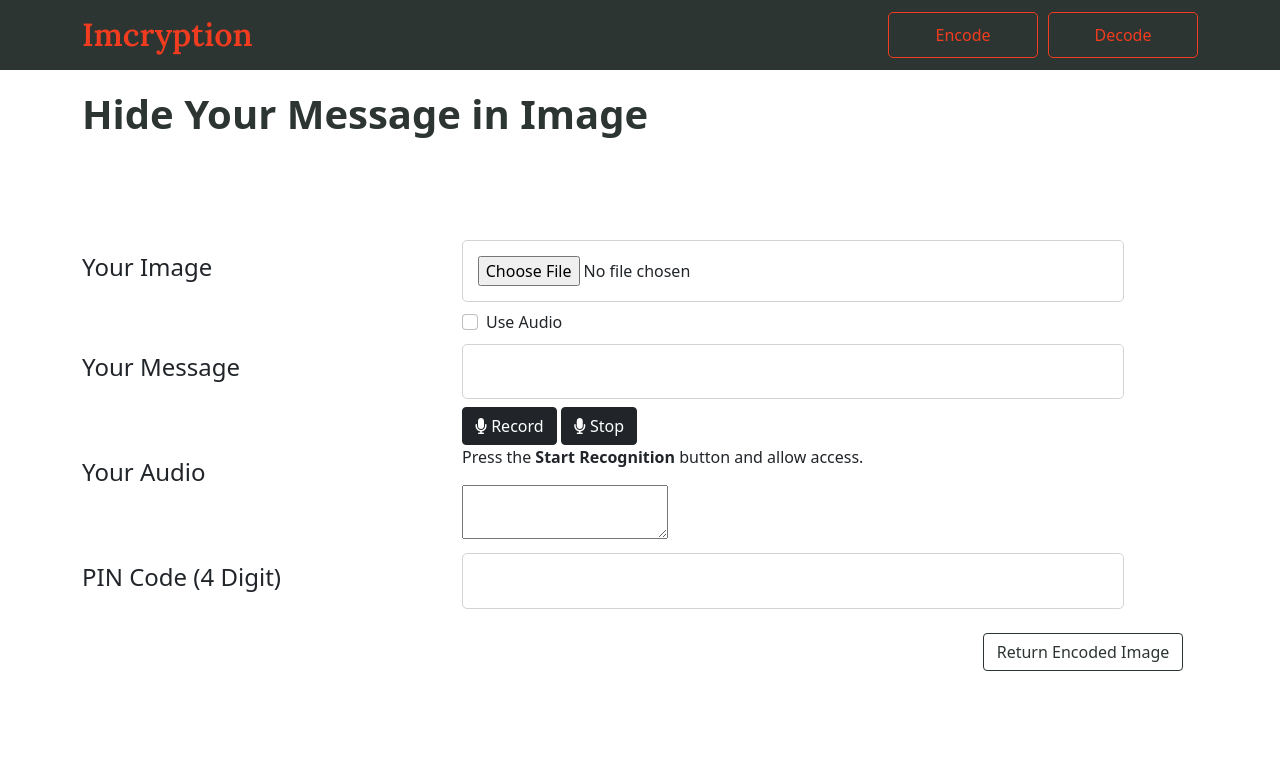
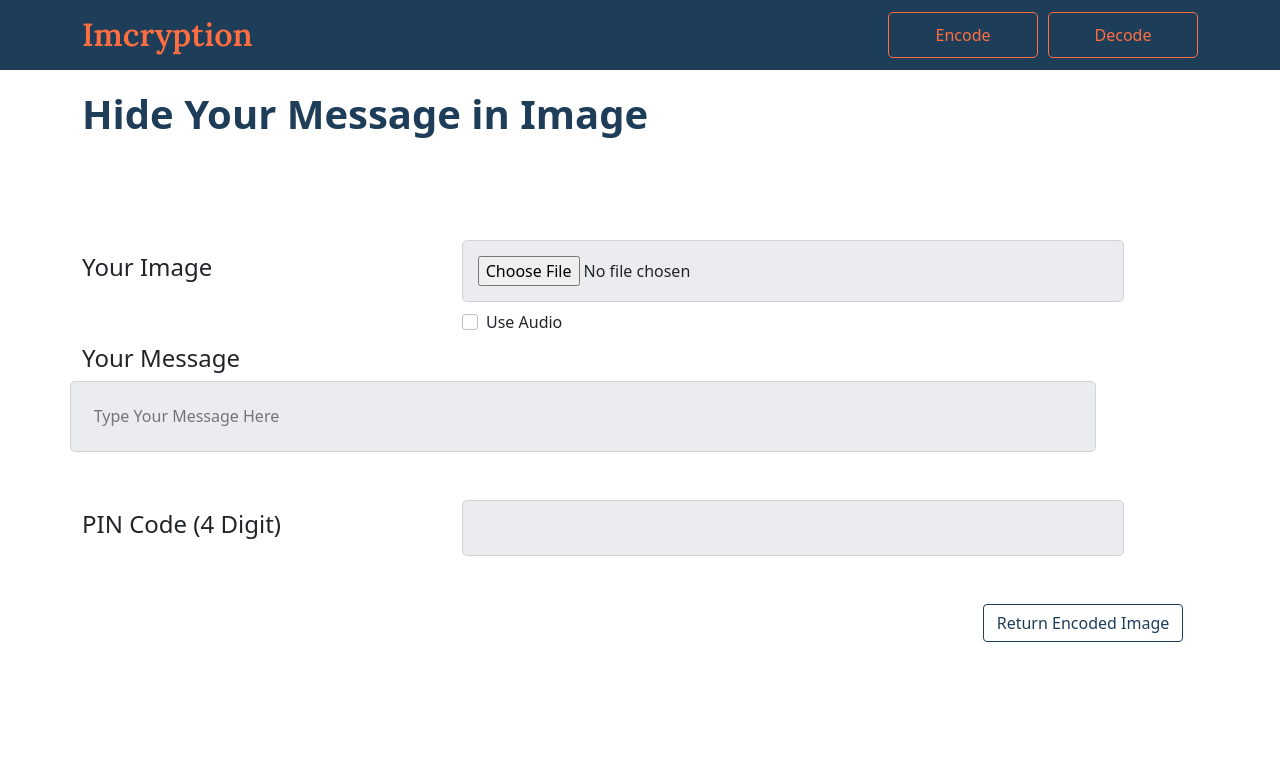
Before and after one commit to sharjeel-193/Imcryption-, a Flask app: page /encode in a window 1280 px wide. Shown: the top 766 px of the page. Run offline with Flask 2, Linux system fonts and the light colour scheme.

Commit message:
All Changes

```diff
--- a/app.py
+++ b/app.py
@@ -124,16 +124,7 @@ def download(filename):
     # print(full_path)
     return send_from_directory(full_path, filename)
 
-@app.route('/speech_To_text', methods=['POST'])
-def speech_to_text():
-    print(request.files)
-    audioFile = request.files['audio']
-    recognizer = sr.Recognizer()
-    audio_file = sr.AudioFile(audioFile)
-    with audio_file as src:
-        audio_data = recognizer.record(src)
-    transcript = recognizer.recognize_google(audio_data, key=None)
-    return jsonify({'transcript': transcript})
+
 
 if __name__ == "__main__":
     app.run()
--- a/static/javascript/decode.js
+++ b/static/javascript/decode.js
@@ -9,6 +9,7 @@ const msgBox = document.querySelector('#hidMsgBox')
 const decodeBtn = document.querySelector('#decode_btn')
 const pincode = document.querySelector('#pincode')
 const alert = document.querySelector('#decodeFormAlert')
+const passModal = document.querySelector('#passwordModal')
 
 loader.style.display = 'none'
 msgBox.style.display = 'none'
@@ -30,6 +31,7 @@ decodeBtn.addEventListener('click', async () => {
         alert.classList.remove('hide')
         alert.classList.add('show')
         alert.innerHTML = 'Please Make Sure to Fill All Fields'
+        passModal.dispose()
     }
 
 })
--- a/static/javascript/encode.js
+++ b/static/javascript/encode.js
@@ -9,30 +9,44 @@ const encodeImg = document.querySelector('#encoded_img')
 const loader = document.querySelector('#loader')
 const alert = document.querySelector('#encodeFormAlert')
 const pincode = document.querySelector('#pincode')
-
+const audioText = document.querySelector('#note-textarea')
+const audioPart = document.querySelector('#audioPart')
+const textPart = document.querySelector('#textPart')
+const encodeBtn = document.querySelector('#encode_btn')
 // audio.disabled = true
 loader.style.display = 'none'
+audioText.readOnly = true
+audioPart.style.display = 'none'
 
 useAudio.addEventListener('change', (event) => {
     if(event.currentTarget.checked){
-        audio.disabled = false
-        message.disabled = true
+        // audio.disabled = false
+        // message.disabled = true
+        audioPart.style.display = 'block'
+        textPart.style.display = 'none'
+
     } else {
-        audio.disabled = true
-        message.disabled = false
+        // audio.disabled = true
+        // message.disabled = false
+        audioPart.style.display = 'none'
+        textPart.style.display = 'block'
     }
 })
 
-form.addEventListener('submit',async (e) => {
+encodeBtn.addEventListener('click',async () => {
 
-    e.preventDefault()
+    // e.preventDefault()
+    console.log("Form Submission Btn")
     if(useAudio.checked){
-        if(audio.value && image.value & pincode.value){
+        console.log({'Audio Text': audioText.value})
+        console.log({'Image': image.files[0]})
+        console.log({'PIN Cide': pincode.value})
+        if(audioText.value && image.files[0] && pincode.value){
             let formData = new FormData()
             console.log("LOVE YOU")
-            formData.append('use_audio', true)
+            formData.append('use_audio', false)
             formData.append('image', image.files[0])
-            formData.append('audio', audio.files[0])
+            formData.append('message', audioText.value)
             formData.append('pin', pincode.value)
 
             sendDataToModal(formData)
--- a/static/javascript/recorder.js
+++ b/static/javascript/recorder.js
@@ -9,7 +9,7 @@ catch(e) {
 }
 
 
-var noteTextarea = $('#note-textarea');
+var noteTextarea = document.querySelector('#note-textarea')
 var instructions = $('#recording-instructions');
 var notesList = $('ul#notes');
 
@@ -48,7 +48,7 @@ recognition.onresult = function(event) {
 
   if(!mobileRepeatBug) {
     noteContent += transcript;
-    noteTextarea.val(noteContent);
+    // noteTextarea.val(noteContent);
   }
 };
 
@@ -81,18 +81,18 @@ $('#start-record-btn').on('click', function(e) {
 });
 
 
-$('#pause-record-btn').on('click', function(e) {
-  console.log('Recording Stopped')
-  recognition.stop();
-  instructions.text('Voice recognition Stopped.');
-});
+// $('#pause-record-btn').on('click', function(e) {
+//   console.log('Recording Stopped')
+//   recognition.stop();
+//   instructions.text('Voice recognition Stopped.');
+// });
 
 // Sync the text inside the text area with the noteContent variable.
-noteTextarea.on('input', function() {
-  noteContent = $(this).val();
-})
+// noteTextarea.on('input', function() {
+//   noteContent = $(this).val();
+// })
 
-$('#save-note-btn').on('click', function(e) {
+$('#pause-record-btn').on('click', function(e) {
   recognition.stop();
 
   if(!noteContent.length) {
@@ -106,7 +106,7 @@ $('#save-note-btn').on('click', function(e) {
     // Reset variables and update UI.
     noteContent = '';
     renderNotes(getAllNotes());
-    noteTextarea.val('');
+    // noteTextarea.val('');
     instructions.text('Note saved successfully.');
   }
 
@@ -177,7 +177,10 @@ function renderNotes(notes) {
 
 
 function saveNote(dateTime, content) {
-  localStorage.setItem('note-' + dateTime, content);
+  console.log('In the Data')
+  console.log(content)
+  localStorage.setItem('note', content);
+  noteTextarea.innerHTML = content
 }
 
 
--- a/static/styles/main.css
+++ b/static/styles/main.css
@@ -1,7 +1,8 @@
 
 :root{
-    --primary-color: #2C3531;
-    --secondary-color: #F13C20;
+    --primary-color: #1E3D59;
+    --secondary-color: #FF6E40;
+    --background-color: #EBECF0;
 }
 .top-bar{
     background-color: var(--primary-color);
@@ -76,6 +77,7 @@
     width: 90%;
     margin-left: 0;
     padding: 2%;
+    background-color: var(--background-color);
     border: 1px solid lightgray;
     border-radius: 5px;
 }
@@ -98,3 +100,11 @@
     font-weight: 600;
     text-shadow: 1px 1px 1px black;
 }
+
+.modal-btn{
+    background-color: var(--primary-color);
+    color: var(--secondary-color);
+}
+.modal-btn:hover{
+    color: var(--background-color);
+}
--- a/templates/decode.html
+++ b/templates/decode.html
@@ -18,8 +18,8 @@
                     </form>
                 </div>
                 <div class="modal-footer">
-                    <button type="button" class="btn btn-secondary" data-bs-dismiss="modal">Close</button>
-                    <button type="button" class="btn btn-primary" id="decode_btn">Show Message</button>
+                    <button type="button" class="btn btn-outline-dark" data-bs-dismiss="modal">Close</button>
+                    <button type="button" class="btn modal-btn" id="decode_btn">Show Message</button>
                 </div>
             </div>
         </div>
--- a/templates/encode.html
+++ b/templates/encode.html
@@ -36,28 +36,21 @@
                     </div>
                 </div>
             </div>
-            <div class="row align-items-center my-2">
-                <div class="col-12 col-md-4">
-                    <h4 class="form-label">Your Message</h4>
-                </div>
-                <div class="col-12 col-md-8">
-                    <input type="text" class="form-input" name="message" id="message" />
+            <div class="row align-items-center my-2" id="textPart">
+                <h4 class="form-label">Your Message</h4>
+                <input type="text" class="form-input" name="message" id="message" placeholder="Type Your Message Here"/>
+            </div>
+
+            <div class="row align-items-center my-2" id="audioPart">
+                <h4 class="form-label">Your Audio </h4>
+                <div class="w-100">
+                    <button class="btn btn-dark" type="button" id="start-record-btn"><i class="fas fa-microphone" ></i> Record</button>
+                    <button class="btn btn-dark" type="button" id="pause-record-btn"><i class="fas fa-microphone" ></i> Stop</button>
+                    <p id="recording-instructions">Press the <strong>Start Record</strong> button and allow access.</p>
+                    <textarea id="note-textarea" class="form-input"></textarea>
                 </div>
             </div>
-
-            <div class="row align-items-center my-2">
-                <div class="col-12 col-md-4">
-                    <h4 class="form-label">Your Audio </h4>
-                </div>
-                <div class="col-12 col-md-8">
-                    <!-- <input type="file" class="form-input" name="audio" id="audio" capture accept="audio/*" /> -->
-                    <button class="btn btn-dark"><i class="fas fa-microphone" id="start-record-btn"></i> Record</button>
-                    <button class="btn btn-dark"><i class="fas fa-microphone" id="pause-record-btn"></i> Stop</button>
-                    <p id="recording-instructions">Press the <strong>Start Recognition</strong> button and allow access.</p>
-                    <textarea id="#note-textarea"></textarea>
-                </div>
-            </div>
-            <div class="row align-items-center my-2">
+            <div class="row align-items-center mt-5 mb-2">
                 <div class="col-12 col-md-4">
                     <h4 class="form-label">PIN Code (4 Digit)</h4>
                 </div>
@@ -66,9 +59,13 @@
                 </div>
             </div>
             <div class="my-4" style="text-align: right; margin-right: 15px;">
-                <button type="submit" class="btn form-btn" id="send">Return Encoded Image</button>
+                <!-- <button type="submit" class="btn form-btn" id="encode_btn">Return Encoded Image</button> -->
             </div>
         </form>
+        <div class="my-4" style="text-align: right; margin-right: 15px;">
+            <button class="btn form-btn" id="encode_btn">Return Encoded Image</button>
+        </div>
+
         <img src="https://c.tenor.com/tEBoZu1ISJ8AAAAC/spinning-loading.gif" id="loader" class="mx-auto"/>
         <img src="" class="img-fluid my-4" id="encoded_img" >
 
```
Also changed, not shown: static/uploads/tree-736885__480.png (added).
